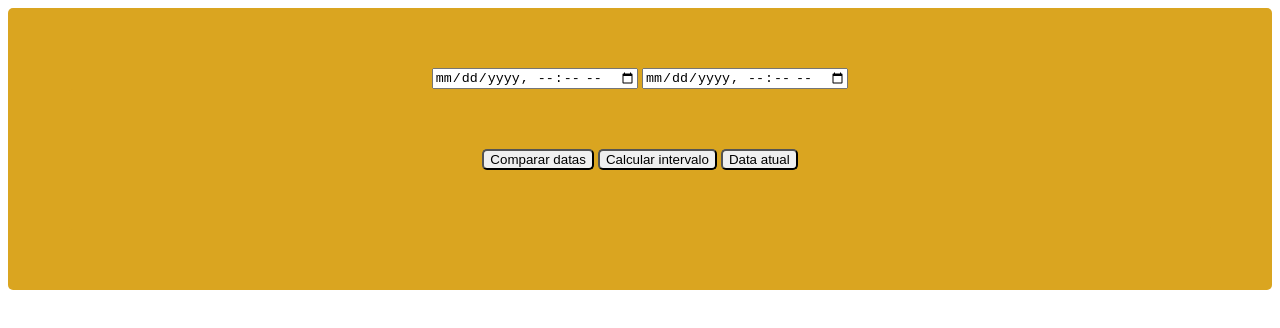
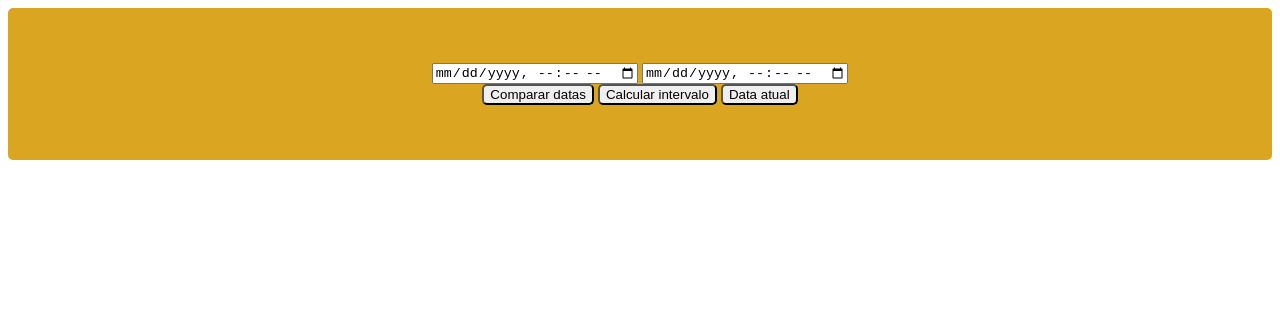
Before and after one commit to murilobesson/ATIVIDADE-MURILO-BESSON-ADSIS-B-02-.-, a plain HTML site: page index.html in a window 1280 px wide. Drawn offline with Linux system fonts and the light colour scheme.

Commit message:
index.html

```diff
--- a/index.html
+++ b/index.html
@@ -6,10 +6,11 @@
     <title>Datas</title>
     <script src="script.js"></script>
     <style>
-        div{
+        .box{
             background-color: goldenrod;
             text-align: center;
-            padding: 60px;
+            padding: 55px;
+            margin: auto;
             border-radius: 5px;
         }
 
@@ -19,7 +20,7 @@
     </style>
 </head>
 <body>
-    <div>
+    <div class="box">
         <input type="datetime-local" id="data1">
     <input type="datetime-local" id="data2">
     <div>
```
